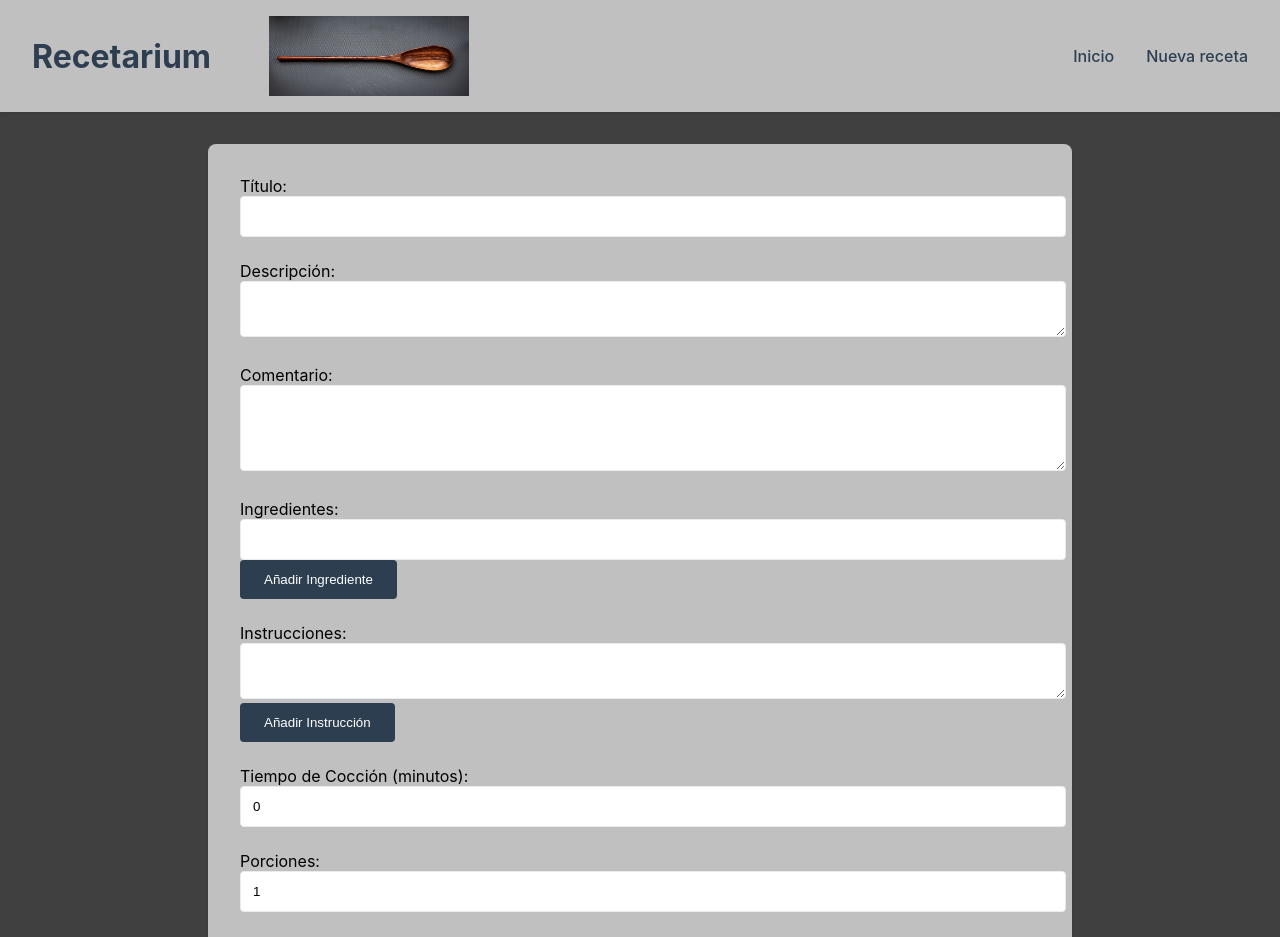
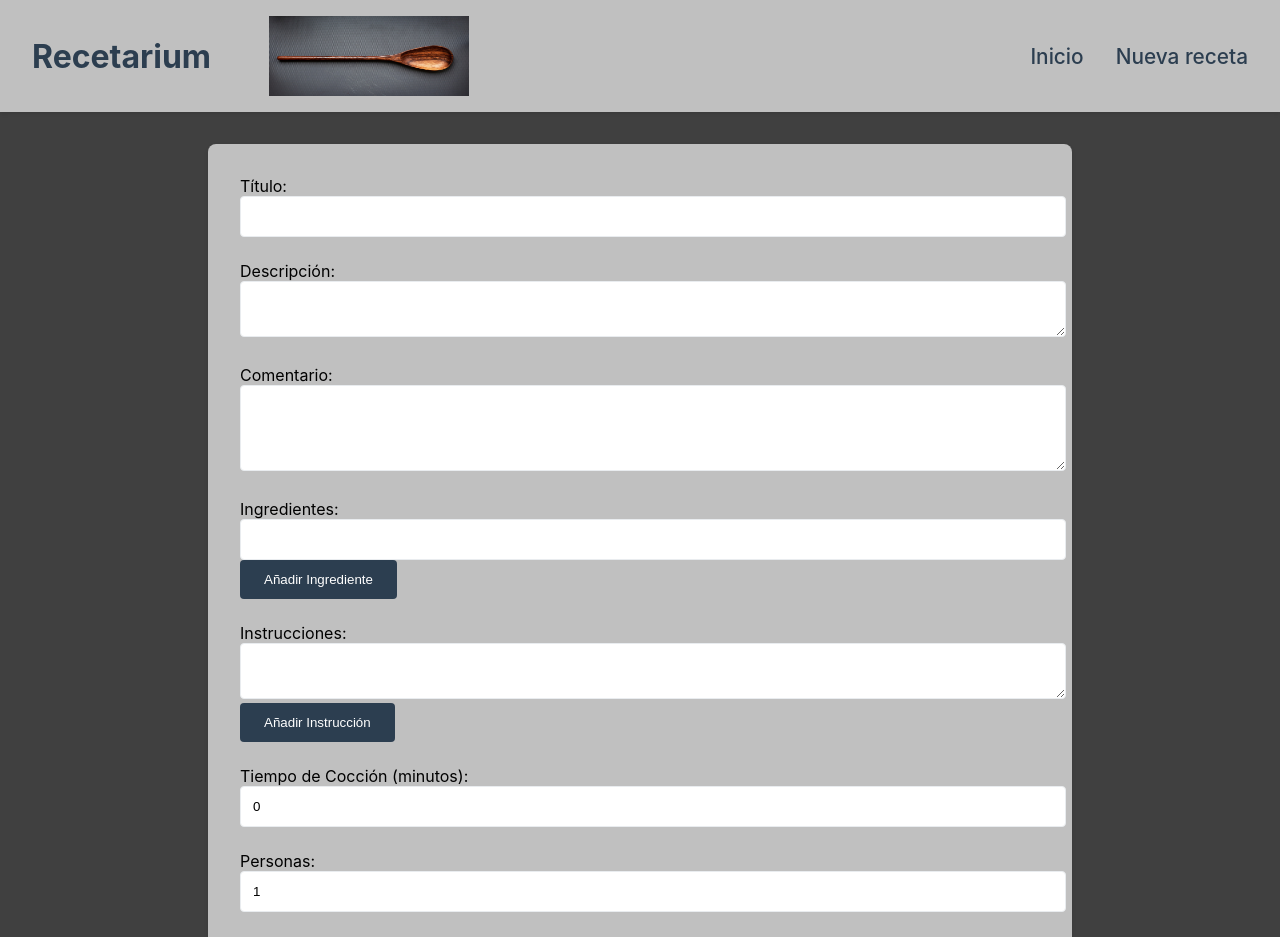
Before and after one commit to tervingo/rct_front, a React (Create React App) app: page /new in a window 1280 px wide. Shown: the top 937 px of the page. Built offline with nearby package versions, Linux system fonts and the light colour scheme; no server answers.

Commit message:
Retoques

```diff
--- a/src/App.css
+++ b/src/App.css
@@ -36,6 +36,7 @@
 .navbar-links {
   display: flex;
   gap: 2rem;
+  font-size: 1.3rem;
 }
 
 .navbar-links a {
--- a/src/components/EditRecipeForm.js
+++ b/src/components/EditRecipeForm.js
@@ -292,7 +292,7 @@ const EditRecipeForm = () => {
       </div>
 
       <div className="form-group">
-        <label>Porciones:</label>
+        <label>Personas:</label>
         <input
           type="number"
           value={formData.servings}
--- a/src/components/RecipeForm.js
+++ b/src/components/RecipeForm.js
@@ -283,7 +283,7 @@ const RecipeForm = ({ recipe, onSubmit }) => {
       </div>
 
       <div className="form-group">
-        <label>Porciones:</label>
+        <label>Personas:</label>
         <input
           type="number"
           value={formData.servings}
```
Also changed, not shown: public/images/gambas.jpg (added).
